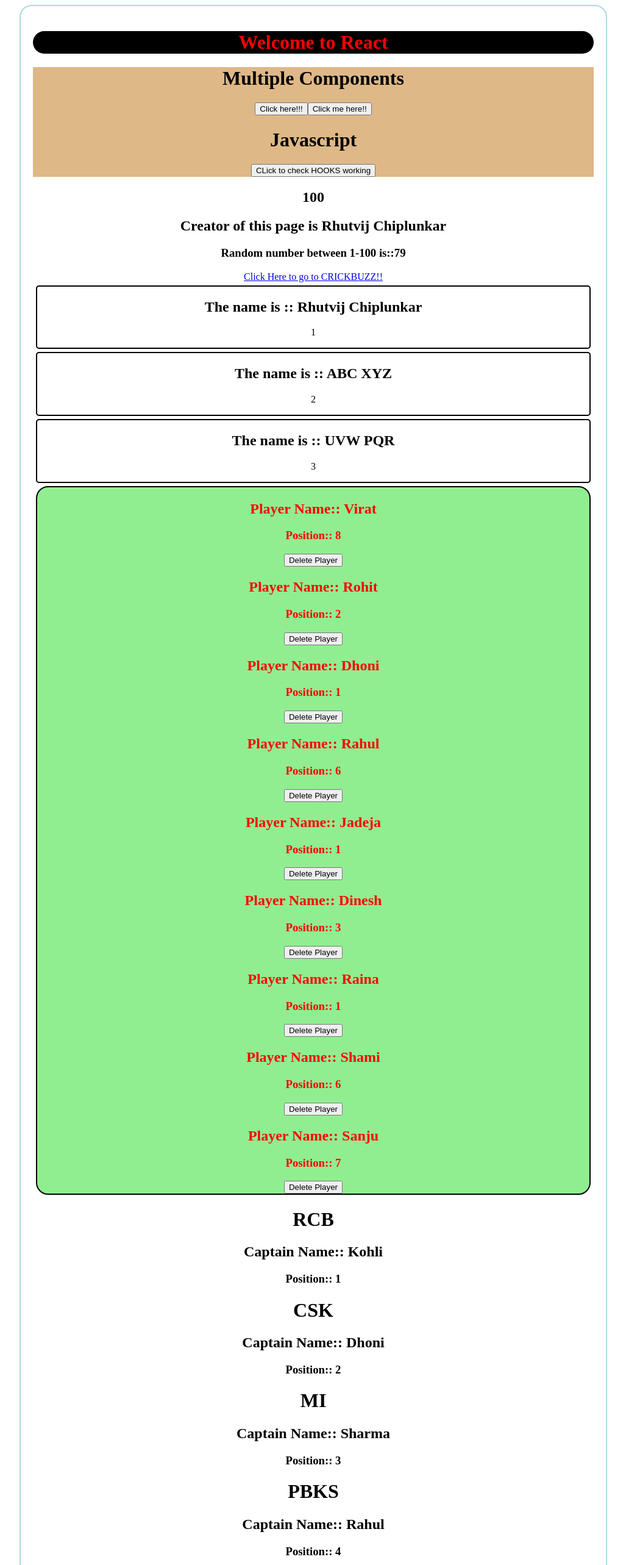
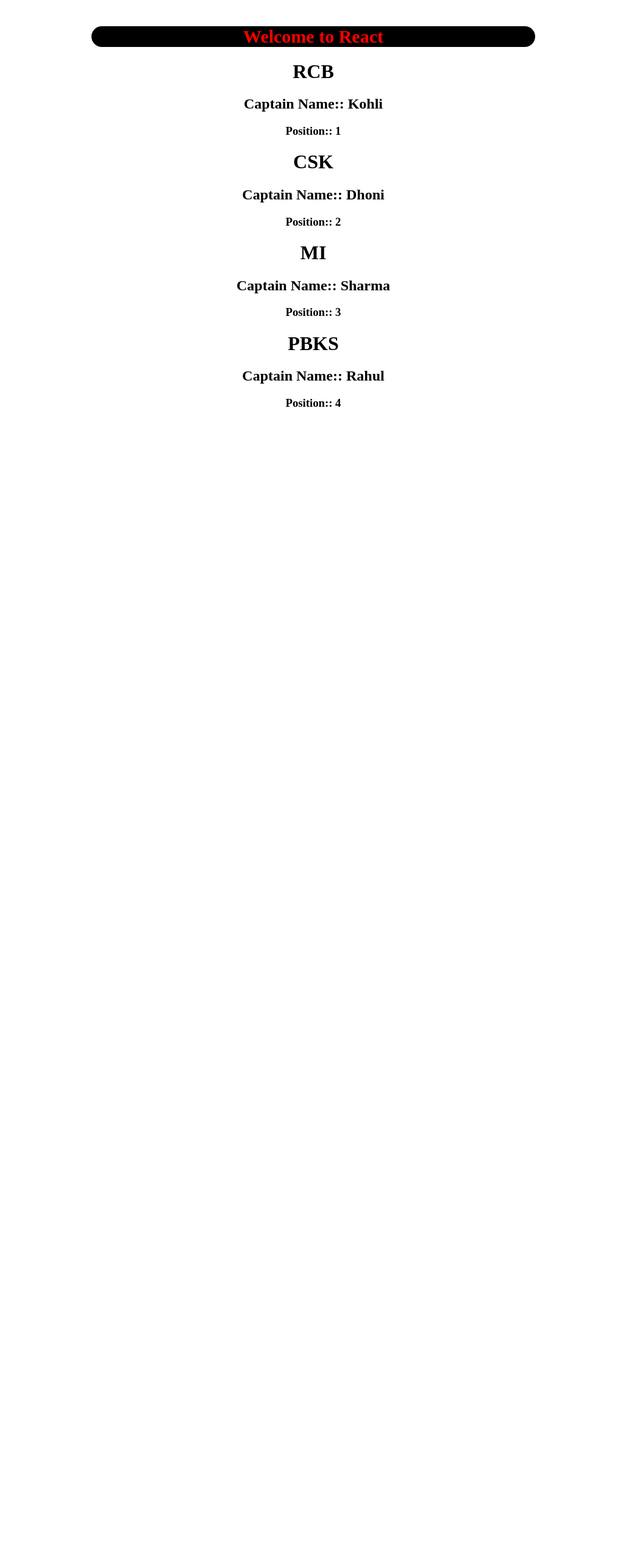
Before and after one commit to RhutvijChiplunkar/React-JS, a React (Create React App) app: page / in a window 1280 px wide. Shown: the top 2566 px of the page at 61% size, without its empty margins (126-1153 px from the left). After the commit the page ends 800 px from the top, so only its background shows below. Built offline with nearby package versions, Linux system fonts and the light colour scheme; data requests are answered from the project's data file.

Commit message:
necessary changes done to move all components created to 'Component' folder

```diff
--- a/src/App.css
+++ b/src/App.css
@@ -30,11 +30,12 @@
 
 /* Extra added CSS, this also works when we add same in 'index.css' */
 div .App{
-  border:2px solid lightblue;
-  border-radius: 20px;
-  padding: 20px;
-  margin-left: 150px;
-  margin-right: 150px;
+  padding: 15px;
+  /* margin-left: 150px;
+  margin-right: 150px; */
+  align-items: center;
+  margin-left: 20%;
+  margin-right: 20%;
 }
 
 .preview{
--- a/src/App.js
+++ b/src/App.js
@@ -1,24 +1,23 @@
 //import logo from './logo.svg';
 import './App.css';
-import Test from './MultipleComponents';
-import ListsOp from './MultipleComponents2';
-import Teams from './teams';
+import Test from './Components/MultipleComponents';
+import ListsOp from './Components/MultipleComponents2';
+import Teams from './Components/teams';
+import './index.css'
 
   function App() {
-    var x=100;
+    /* var x=100;
     var y="Rhutvij Chiplunkar";
-    var link="https://www.cricbuzz.com/";
+    var link="https://www.cricbuzz.com/"; */
     return (
       <div className="App">
       <div className="title">
-        <h1 style={{color:'red',
-          backgroundColor:'black',
-          borderRadius:'100px'}}>Welcome to React</h1>
+        <h1>Welcome to React</h1>
       </div>
 
-      {/* Component created in other JS file and imported */}
+      {/* Component created in other JS file and imported
       <Test></Test>
-      <h2>{x}</h2>     {/* dynamic values for variables*/}
+      <h2>{x}</h2>     {/* dynamic values for variables
       <h2>Creator of this page is {y}</h2>
 
       <h3>Random number between 1-100 is::{Math.floor(Math.random()*100)}</h3>
@@ -27,7 +26,7 @@
       <br></br>
 
 
-      <ListsOp />
+      <ListsOp />*/}
       <Teams />
       </div>
   );
--- a/src/MultipleComponents.js
+++ /dev/null
@@ -1,48 +0,0 @@
-//import './index.css'
-
-import { useState } from 'react';
-
-const Test= () => {
-
-     //functions inside the components
-    const Output=()=>{
-        console.log('Events inside components');
-    }
-
-    const Func=(a)=>{
-        console.log("Hello "+a);
-    }
-
-    //second value re-renders the component, we get new updates value
-    const [name, setName]=useState('Javascript');
-
-    //make the value of name 'Reactive'
-    const HooksEg=()=>{
-        setName("React Javascript");
-    }
-    return (
-        <div className="testComp">
-            <h1>Multiple Components</h1>
-             {/* reference to a function, dont call by '()' as it will anyway execute without click*/}
-            <button onClick={Output}>Click here!!!</button>
-
-            {/* Anonymous arrow function should be used to execute functions where parameters must be passed
-            It fires the Anonymous function and invokes the required function*/}
-            <button onClick={()=>{
-                Func('Rhutvij');
-                Func('ABC');
-            }}>Click me here!!</button>
-
-            {/* useState HOOK  */}
-            <h1>{name}</h1>
-            {/*this will dynamically change value as "useState" is used  */}
-            <button onClick={HooksEg}>CLick to check HOOKS working</button>
-
-
-
-        </div>
-
-     );
-}
-
-export default Test;
--- a/src/MultipleComponents2.js
+++ /dev/null
@@ -1,68 +0,0 @@
-import { useState } from 'react';
-import { useEffect } from 'react';
-import PropsEg from './PropsExample';
-
-const ListsOp = () => {
-    const[list,setLists]=useState([
-        {name : 'Rhutvij', surname: 'Chiplunkar', id:1},
-        {name : 'ABC', surname: 'XYZ', id:2},
-        {name : 'UVW', surname: 'PQR', id:3}
-    ]);
-
-    const[players,setPlayer]=useState([
-        {name : 'Virat', team: 'RCB', place:8},
-        {name : 'Rohit', team: 'MI', place:2},
-        {name : 'Dhoni', team: 'CSK', place:1},
-        {name : 'Rahul', team: 'PBKS', place:6},
-        {name : 'Jadeja', team: 'CSK', place:1},
-        {name : 'Dinesh', team: 'KKR', place:3},
-        {name : 'Raina', team: 'CSK', place:1},
-        {name : 'Shami', team: 'PBKS', place:6},
-        {name : 'Sanju', team: 'RR', place:7}
-    ]);
-
-
-
-    //function as a prop (here used for deleting a value)
-    //It will create new array, original array is unaltered
-    //This function will delete all the players with same place
-    const handleDelete=(place)=>{
-        const newPlayer=players.filter(player=>player.place!==place);
-        setPlayer(newPlayer);   //useState Hook is used here
-    }
-/*
-    //useEfect hook -> runs for every render
-    useEffect(()=>{
-        console.log("useEffect hook used here. This runs on every render");
-    });
-
-    //useEffect with dependency argument
-    useEffect(()=>{
-        console.log("useEffect hook used here, this does not run on every render");
-    },[]);
-*/
-    useEffect(()=>{
-        console.log("useEffect hook used here, this does not run on every render. It runs acc to dependency condition");
-    },[players]);
-
-    return (
-        <div className="comp">
-            {/*Similar to for loop*/}
-            {list.map(lst=>(
-                <div className="preview">
-                    <h2>The name is :: {lst.name} {lst.surname}</h2>
-                    <p>{lst.id}</p>
-                </div>
-            ))
-            }
-
-        {/* Props in React.js */}
-        <PropsEg players={players} handleDelete={handleDelete}/>
-
-        {/*using filter so that we get only selected values
-        <PropsEg players={players.filter(player=>player.team==="CSK")} title="CSK team members"/>*/}
-        </div>
-    );
-}
-
-export default ListsOp;
--- a/src/PropsExample.js
+++ /dev/null
@@ -1,21 +0,0 @@
-//we can also pass function as a prop
-const PropsEg = ({players,handleDelete}) => {
-    /* var name=props.name;
-    var place=props.place;
-    var team=props.team; */
-
-    return (
-        <div className="IPLteams">
-            <h1>{players.team}</h1>
-            {players.map(player=>(
-            <div className="players" >
-                <h2>Player Name:: {player.name}</h2>
-                <h3>Position:: {player.place}</h3>
-                <button onClick={()=>handleDelete(player.place)}>Delete Player</button>
-            </div>
-            ))}
-        </div>  //end tag
-    );
-}
-
-export default PropsEg;
--- a/src/TeamList.js
+++ /dev/null
@@ -1,15 +0,0 @@
-const TeamList = ({teams}) => {
-    return (
-        <div className="fetchData">
-            {teams.map(tm=>(
-            <div className="players" >
-                <h1>{tm.name}</h1>
-                <h2>Captain Name:: {tm.captain}</h2>
-                <h3>Position:: {tm.rank}</h3>
-            </div>
-            ))}
-        </div>  //end tag
-     );
-}
-
-export default TeamList;
--- a/src/index.css
+++ b/src/index.css
@@ -31,6 +31,13 @@
   margin:5px;
 }
 
+.title{
+  color:red;
+  font-size: 15px;
+  background-color: black;
+  border-radius: 50px;
+}
+
 .IPLteams{
   border: 2px solid black;
   margin: 5px;
--- a/src/teams.js
+++ /dev/null
@@ -1,35 +0,0 @@
-import { useState } from 'react';
-import { useEffect } from 'react';
-import TeamList from './TeamList';
-
-const Teams = ({IPLteams}) => {
-
-    //for fetching data
-    const[teams,setTeams]=useState(null);
-    const[isPending,setPending]=useState(true);
-
-    //fetching data from json server with use effect
-    useEffect(()=>{
-
-        //make a fetch request ( it will get the required data from the db.json file)
-        fetch('http://localhost:8000/IPLteams')
-        .then(res=>{
-            //returns another promise
-            return res.json();
-        })
-        .then(data=>{
-            console.log(data);
-            setTeams(data);
-            setPending(false);
-        })
-    },[]);
-
-    return (
-    <div className="DB-fetch">
-        {isPending && <div>Data is being loaded, please wait........</div>}
-        {teams &&<TeamList teams={teams}/>}
-    </div>  //end tag
-     );
-}
-
-export default Teams;
```
